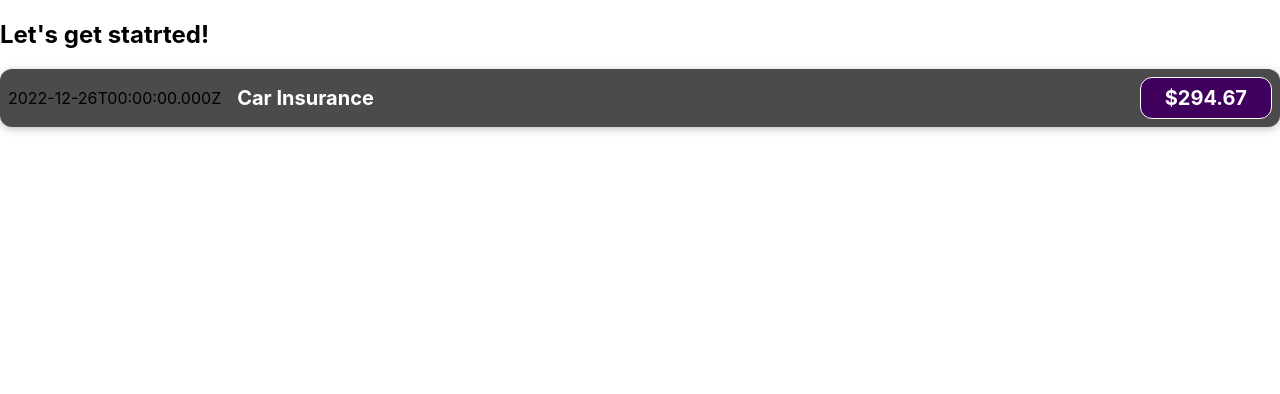
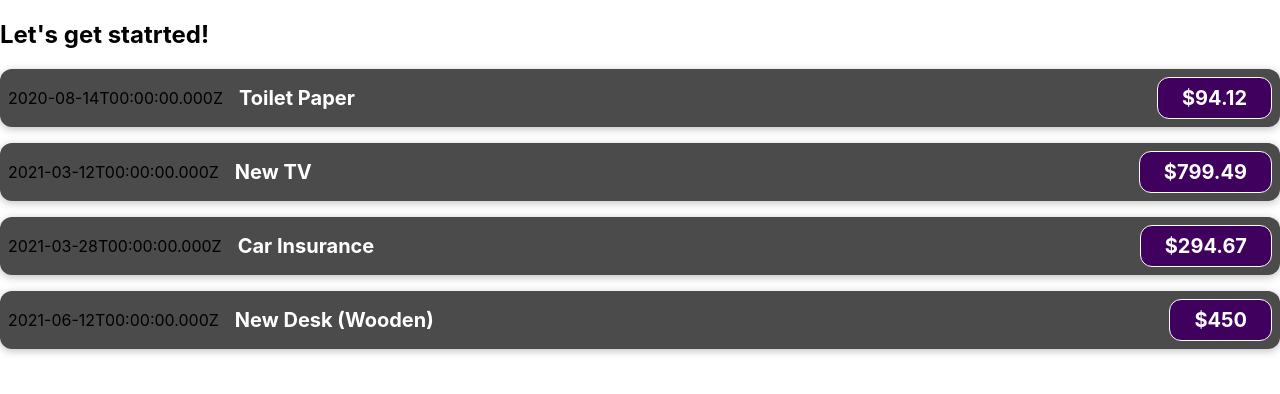
Before and after one commit to DavidPerelman/react-complete-guide-code, a React (Create React App) app: page / in a window 1280 px wide. Shown: the top 394 px of the page. Built offline with nearby package versions, Linux system fonts and the light colour scheme.

Commit message:
ExpenseItem.js: Passing Data via "props"

```diff
--- a/src/App.js
+++ b/src/App.js
@@ -3,10 +3,51 @@
 // import './App.css';
 
 function App() {
+  const expenses = [
+    {
+      id: 'e1',
+      title: 'Toilet Paper',
+      amount: 94.12,
+      date: new Date(2020, 7, 14),
+    },
+    { id: 'e2', title: 'New TV', amount: 799.49, date: new Date(2021, 2, 12) },
+    {
+      id: 'e3',
+      title: 'Car Insurance',
+      amount: 294.67,
+      date: new Date(2021, 2, 28),
+    },
+    {
+      id: 'e4',
+      title: 'New Desk (Wooden)',
+      amount: 450,
+      date: new Date(2021, 5, 12),
+    },
+  ];
+
   return (
     <div>
       <h2>Let's get statrted!</h2>
-      <ExpenseItem />
+      <ExpenseItem
+        title={expenses[0].title}
+        amount={expenses[0].amount}
+        date={expenses[0].date}
+      />
+      <ExpenseItem
+        title={expenses[1].title}
+        amount={expenses[1].amount}
+        date={expenses[1].date}
+      />
+      <ExpenseItem
+        title={expenses[2].title}
+        amount={expenses[2].amount}
+        date={expenses[2].date}
+      />
+      <ExpenseItem
+        title={expenses[3].title}
+        amount={expenses[3].amount}
+        date={expenses[3].date}
+      />
     </div>
   );
 }
--- a/src/components/ExpenseItem.js
+++ b/src/components/ExpenseItem.js
@@ -1,17 +1,13 @@
 import React from 'react';
 import './ExpenseItem.css';
 
-const ExpenseItem = () => {
-  const expenseDate = new Date(2022, 11, 26);
-  const expenseTitle = 'Car Insurance';
-  const expenseAmount = 294.67;
-
+const ExpenseItem = ({ title, date, amount }) => {
   return (
     <div className='expense-item'>
-      <div>{expenseDate.toISOString()}</div>
+      <div>{date.toISOString()}</div>
       <div className='expense-item__description'>
-        <h2>{expenseTitle}</h2>
-        <div className='expense-item__price'>${expenseAmount}</div>
+        <h2>{title}</h2>
+        <div className='expense-item__price'>${amount}</div>
       </div>
     </div>
   );
```
